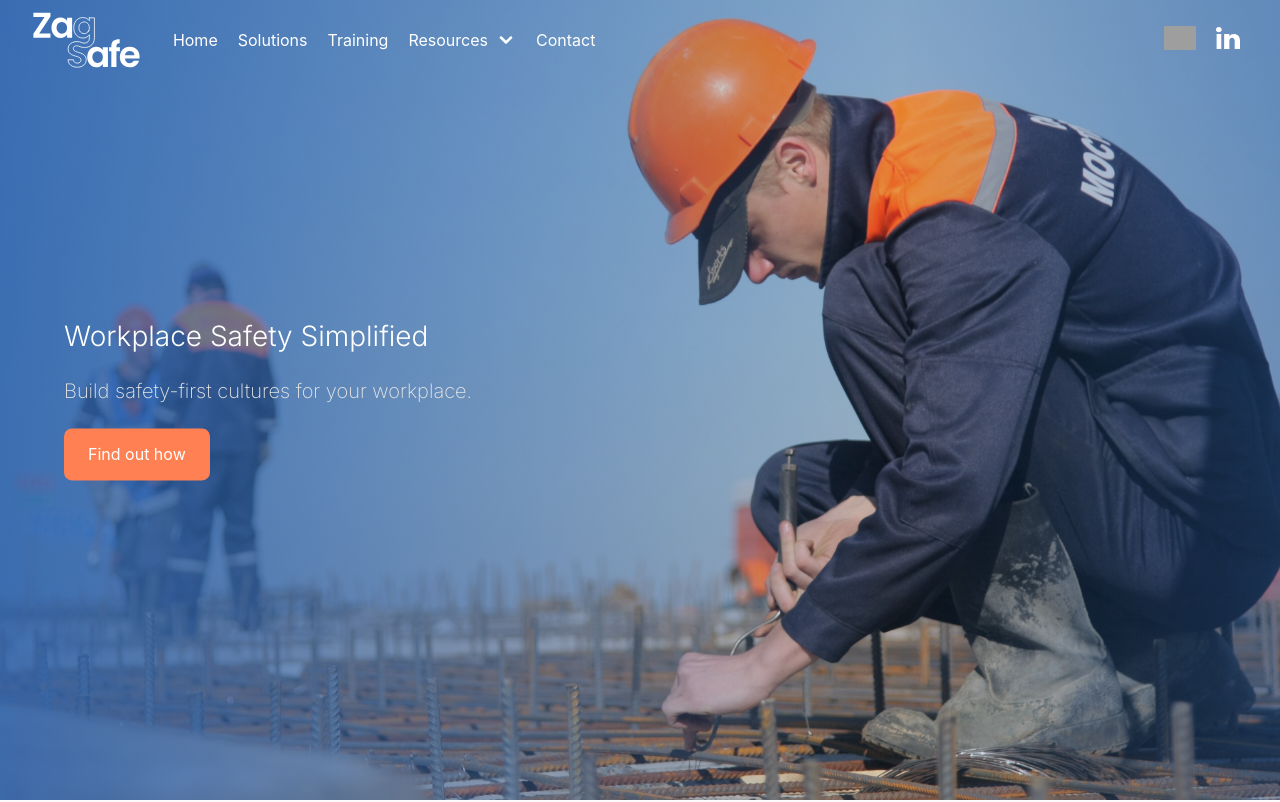
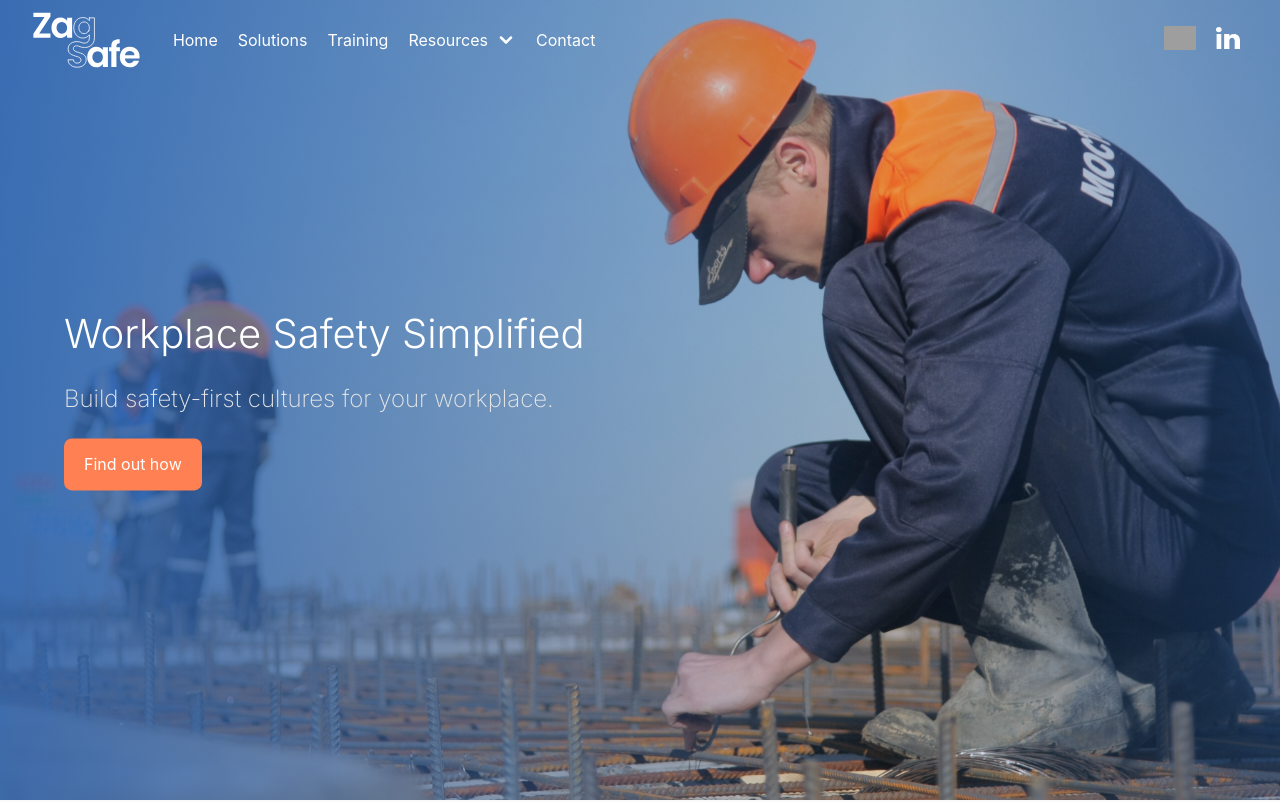
Before and after one commit to marlonsvillarama/zagsafe_web_001, a SvelteKit app: page / in a window 1280 px wide. Shown: the top 802 px of the page. Built offline with nearby package versions, Linux system fonts and the light colour scheme; grey boxes are pictures that could not be loaded; a web font is replaced by a local one.

Commit message:
20250822

```diff
--- a/src/lib/components/Hero.svelte
+++ b/src/lib/components/Hero.svelte
@@ -49,23 +49,23 @@
     }
     .hero-text h1 {
         color: var(--color-font-lightest);
-        font-size: clamp(1.75rem, 2vw, 2.5rem);
+        font-size: clamp(1.75rem, 4vw, 2.5rem);
         font-weight: 300;
         margin-bottom: clamp(0.75rem, 2vw, 2rem);
     }
     .hero-text h3 {
         color: var(--color-font-light);
-        font-size: clamp(1rem, 2vw, 1.25rem);
+        font-size: clamp(0.75rem, 2vw, 1.5rem);
         font-weight: 200;
         margin-bottom: clamp(1.25rem, 2vw, 2rem);
     }
     .hero-text a {
         display: inline-block;
-        padding: clamp(0.5rem, 2vw, 1rem) clamp(0.75rem, 2vw, 1.5rem);
+        padding: 1rem 1.25rem;
         background-color: var(--color-accent);
         border-radius: 0.5rem;
         color: var(--color-font-lightest);
-        font-size: clamp(0.875rem, 2vw, 1rem);
+        font-size: 1rem;
         text-decoration: none;
     }
     /* @media (min-width: 48rem) {
--- a/src/routes/+page.svelte
+++ b/src/routes/+page.svelte
@@ -141,6 +141,9 @@
         font-size: clamp(0.75rem, 2vw, 1rem);
         line-height: clamp(1.25rem, 4vw, 1.75rem);
     } */
+    .blurb p {
+        font-size: clamp(1rem, 3vw, 1rem);
+    }
     .blurb p:not(:last-child) {
         margin-bottom: 2rem;
     }
--- a/src/routes/solutions/+page.svelte
+++ b/src/routes/solutions/+page.svelte
@@ -30,7 +30,7 @@
 <div class="content flex-col">
     <h1 class="page-title">SOLUTIONS</h1>
 
-    <div class="wrapper flex-col solution-main">
+    <div class="flex-col solution-main">
 
         <div class="solution">
             <img src={Solutions_01} width="100%" alt="H&S Advise and Consulting">
```
